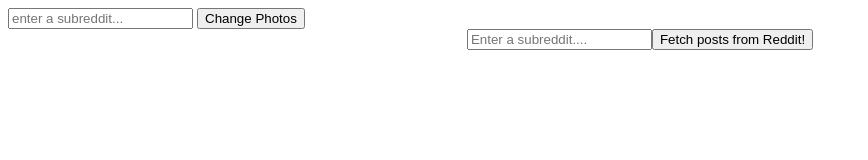
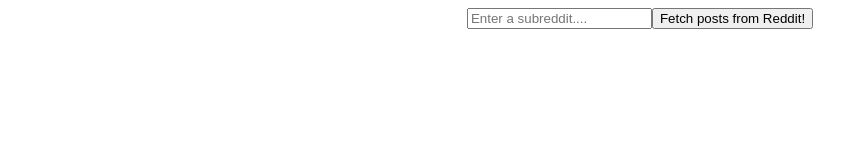
Before and after one commit to martinlaws/ajax-demo, a plain HTML site: page index.html in a window 1280 px wide. Shown: the whole page, without its empty margins (0-868 px from the left). Drawn offline with nearby package versions, Linux system fonts and the light colour scheme.

Commit message:
Removed unneeded code

```diff
--- a/index.html
+++ b/index.html
@@ -18,11 +18,6 @@
   <div class="content">
   </div>
 
-  <div class="filter-form">
-    <input type="text" id="query-param" placeholder="enter a subreddit..."/>
-    <button onclick="changeQuery()">Change Photos</button>
-  </div>
-
   <div style="display: flex; justify-content: center; margin-bottom: 5rem;">
     <input type="text" placeholder="Enter a subreddit...." id="subreddit-input">
     <button id="get-posts" onclick="handleClick()">Fetch posts from Reddit!</button>
```
